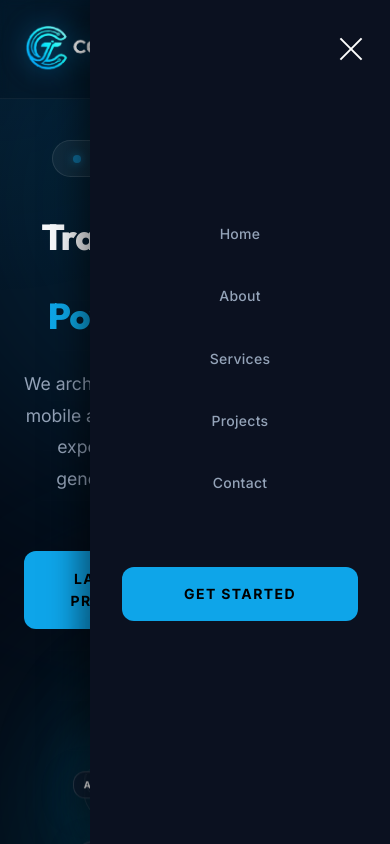
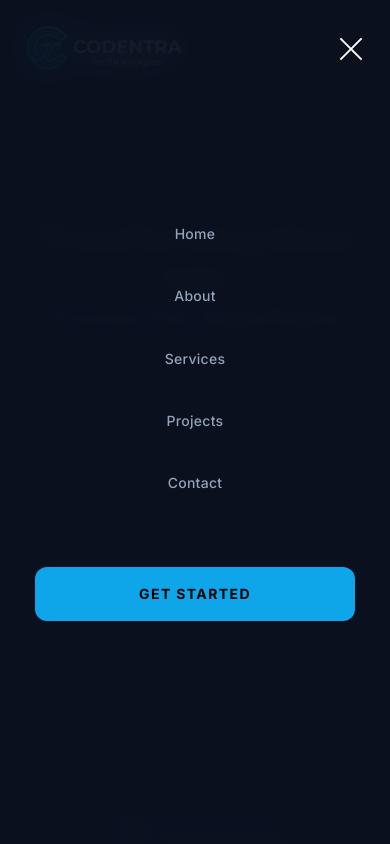
Before and after one commit to codentratechnologies/Codentra_Technologies, a React (Vite) app: page / in a window 390 px wide. Both pictures are taken after a click on the button "Toggle Menu". Shown: the top 844 px of the page. Built offline with nearby package versions, Linux system fonts and the light colour scheme.

Commit message:
Updated website fixes

```diff
--- a/src/App.css
+++ b/src/App.css
@@ -1,5 +1,8 @@
 .app-wrapper {
+  width: 100%;
+  max-width: 100%;
   overflow-x: hidden;
+  box-sizing: border-box;
 }
 
 .marquee-container {
@@ -63,3 +66,27 @@
   color: #fff;
   border: 1px solid var(--glass-border);
 }
+
+@media (max-width: 768px) {
+  .cta-card {
+    padding: 2.5rem 1.5rem !important;
+    box-sizing: border-box;
+    width: 100%;
+  }
+  .cta-card h2 {
+    font-size: 1.875rem;
+  }
+  .cta-card p {
+    font-size: 1rem;
+    margin-bottom: 2rem;
+  }
+}
+
+@media (max-width: 480px) {
+  .cta-card {
+    padding: 2rem 1.25rem !important;
+  }
+  .cta-card h2 {
+    font-size: 1.5rem;
+  }
+}
--- a/src/components/common/Card.css
+++ b/src/components/common/Card.css
@@ -4,6 +4,9 @@
   overflow: hidden;
   display: flex;
   flex-direction: column;
+  box-sizing: border-box;
+  width: 100%;
+  max-width: 100%;
 }
 
 .card-inner {
--- a/src/components/layout/Footer.css
+++ b/src/components/layout/Footer.css
@@ -63,6 +63,9 @@
   color: var(--color-text-dim);
   text-decoration: none;
   transition: var(--transition-fast);
+  word-break: break-word;
+  overflow-wrap: break-word;
+  flex-wrap: wrap;
 }
 
 .footer-contact .contact-item:hover {
@@ -72,6 +75,7 @@
 
 .footer-contact .contact-item svg {
   color: var(--color-primary);
+  flex-shrink: 0;
 }
 
 .footer-bottom {
--- a/src/components/layout/Navbar.css
+++ b/src/components/layout/Navbar.css
@@ -91,19 +91,39 @@
   transition: var(--transition-fast);
 }
 
+.mobile-overlay {
+  position: fixed;
+  inset: 0;
+  background: rgba(0, 0, 0, 0.8);
+  backdrop-filter: blur(8px);
+  z-index: 999;
+  opacity: 0;
+  pointer-events: none;
+  transition: opacity var(--transition-base);
+}
+
+.mobile-overlay.active {
+  opacity: 1;
+  pointer-events: auto;
+}
+
 @media (max-width: 1024px) {
   .nav-links {
     position: fixed;
     top: 0;
     right: -100%;
-    width: 300px;
+    width: 100%;
+    max-width: 100%;
+    box-sizing: border-box;
     height: 100vh;
-    background: var(--color-bg-card);
+    background: rgba(11, 17, 32, 0.95);
+    backdrop-filter: blur(16px);
     flex-direction: column;
     justify-content: center;
     padding: 4rem 2rem;
     transition: var(--transition-base);
     box-shadow: -10px 0 30px rgba(0, 0, 0, 0.5);
+    z-index: 1000;
   }
 
   .nav-links.open {
@@ -134,6 +154,8 @@
   .mobile-cta {
     display: flex;
     width: 100%;
-    margin-top: 2rem;
+    max-width: 320px;
+    margin: 2rem auto 0;
+    box-sizing: border-box;
   }
 }
--- a/src/components/layout/Navbar.jsx
+++ b/src/components/layout/Navbar.jsx
@@ -15,7 +15,23 @@ const Navbar = () => {
     return () => window.removeEventListener('scroll', handleScroll);
   }, []);
 
+  useEffect(() => {
+    if (isMobileMenuOpen) {
+      document.body.style.overflow = 'hidden';
+    } else {
+      document.body.style.overflow = '';
+    }
+    return () => {
+      document.body.style.overflow = '';
+    };
+  }, [isMobileMenuOpen]);
+
   return (
+    <>
+      <div
+        className={`mobile-overlay ${isMobileMenuOpen ? 'active' : ''}`}
+        onClick={() => setIsMobileMenuOpen(false)}
+      ></div>
       <nav className={`navbar ${isScrolled ? 'scrolled' : ''}`}>
         <div className="container nav-container">
           <a href="#home" className="logo-container">
@@ -33,7 +49,7 @@ const Navbar = () => {
                 {link.name}
               </a>
             ))}
-          <Button href="#contact" variant="primary" className="mobile-cta">Get Started</Button>
+            <Button href="#contact" variant="primary" className="mobile-cta" onClick={() => setIsMobileMenuOpen(false)}>Get Started</Button>
           </div>
 
           <div className="nav-actions">
@@ -50,6 +66,7 @@ const Navbar = () => {
           </div>
         </div>
       </nav>
+    </>
   );
 };
 
--- a/src/index.css
+++ b/src/index.css
@@ -42,6 +42,10 @@
 html {
   scroll-behavior: smooth;
   font-size: 16px;
+  width: 100%;
+  max-width: 100%;
+  overflow-x: hidden;
+  box-sizing: border-box;
 }
 
 body {
@@ -50,7 +54,10 @@ body {
   font-family: 'Inter', sans-serif;
   line-height: 1.6;
   -webkit-font-smoothing: antialiased;
+  width: 100%;
+  max-width: 100%;
   overflow-x: hidden;
+  box-sizing: border-box;
 }
 
 h1, h2, h3, h4, h5, h6 {
@@ -104,9 +111,11 @@ button {
 
 /* Layout Utilities */
 .container {
+  width: 100%;
   max-width: var(--container-max-width);
   margin: 0 auto;
   padding: 0 1.5rem;
+  box-sizing: border-box;
 }
 
 .section {
@@ -196,9 +205,15 @@ button {
 @media (max-width: 768px) {
   .grid-3, .grid-2 { grid-template-columns: 1fr; }
   .grid-4 { grid-template-columns: 1fr; }
-  h1 { font-size: 3rem; }
-  h2 { font-size: 2.5rem; }
+  h1 { font-size: 2.75rem; }
+  h2 { font-size: 2.25rem; }
   :root { --section-padding: 4rem; }
+}
+
+@media (max-width: 480px) {
+  h1 { font-size: 2.25rem; }
+  h2 { font-size: 1.875rem; }
+  :root { --section-padding: 3rem; }
 }
 
 /* Responsive Images */
--- a/src/sections/About.css
+++ b/src/sections/About.css
@@ -186,6 +186,24 @@
   }
   .about-footer-actions {
     flex-direction: column;
-    align-items: flex-start;
+    align-items: center;
+    width: 100%;
+    text-align: center;
+    gap: 1.5rem;
+  }
+  .about-cta {
+    width: 88% !important;
+    max-width: 340px;
+    padding: 0.8rem 1.2rem !important;
+    font-size: 0.8rem !important;
+    box-sizing: border-box;
+    display: inline-flex;
+    justify-content: center;
+  }
+  .founder-signature {
+    align-items: center;
+  }
+  .sig-line {
+    background: linear-gradient(to right, transparent, var(--color-primary), transparent);
   }
 }
--- a/src/sections/Contact.css
+++ b/src/sections/Contact.css
@@ -28,6 +28,9 @@
   gap: 1.5rem;
   text-decoration: none;
   transition: var(--transition-base);
+  width: 100%;
+  max-width: 100%;
+  box-sizing: border-box;
 }
 
 a.method-item:hover .method-icon {
@@ -43,6 +46,7 @@ a.method-item:hover .method-value {
 .method-icon {
   width: 50px;
   height: 50px;
+  flex-shrink: 0;
   background: rgba(14, 165, 233, 0.1);
   border-radius: 12px;
   display: flex;
@@ -50,6 +54,13 @@ a.method-item:hover .method-value {
   justify-content: center;
   font-size: 1.25rem;
   color: var(--color-primary);
+}
+
+.method-details {
+  flex: 1;
+  min-width: 0;
+  display: flex;
+  flex-direction: column;
 }
 
 .method-label {
@@ -66,6 +77,9 @@ a.method-item:hover .method-value {
   font-size: 1.125rem;
   font-weight: 700;
   color: #fff;
+  word-break: break-word;
+  overflow-wrap: break-word;
+  display: block;
 }
 
 .form-card {
@@ -101,6 +115,9 @@ a.method-item:hover .method-value {
 
 .form-group input,
 .form-group textarea {
+  width: 100%;
+  max-width: 100%;
+  box-sizing: border-box;
   background: rgba(255, 255, 255, 0.03);
   border: 1px solid rgba(255, 255, 255, 0.08);
   border-radius: 12px;
@@ -120,6 +137,8 @@ a.method-item:hover .method-value {
 
 .submit-btn {
   width: 100%;
+  max-width: 100%;
+  box-sizing: border-box;
   padding: 1.25rem !important;
   margin-top: 1rem;
 }
@@ -132,13 +151,23 @@ a.method-item:hover .method-value {
   font-weight: 600;
 }
 
+.contact-form-container {
+  width: 100%;
+  max-width: 100%;
+  box-sizing: border-box;
+  overflow-x: hidden;
+}
+
 @media (max-width: 1024px) {
   .contact-grid {
     grid-template-columns: 1fr;
     gap: 4rem;
   }
   .form-card {
-    padding: 2rem !important;
+    padding: 2.5rem 1.5rem !important;
+    width: 100%;
+    max-width: 100%;
+    box-sizing: border-box;
   }
 }
 
@@ -146,4 +175,30 @@ a.method-item:hover .method-value {
   .form-row {
     grid-template-columns: 1fr;
   }
+  .premium-form {
+    width: 100%;
+    max-width: 100%;
+    box-sizing: border-box;
+  }
 }
+
+@media (max-width: 480px) {
+  .form-card {
+    padding: 1.5rem 1rem !important;
+  }
+  .form-group input,
+  .form-group textarea {
+    padding: 0.8rem 1rem;
+    font-size: 0.875rem;
+  }
+  .contact-grid {
+    gap: 3rem;
+  }
+  .method-item {
+    gap: 1rem;
+    flex-wrap: wrap;
+  }
+  .method-value {
+    font-size: 0.875rem;
+  }
+}
--- a/src/sections/Hero.css
+++ b/src/sections/Hero.css
@@ -427,6 +427,20 @@
     font-size: 2.75rem;
   }
 
+  .hero-desc {
+    font-size: 1.15rem;
+    margin-bottom: 2.5rem;
+    padding: 0 10px;
+  }
+
+  .hero-cta {
+    width: 100%;
+    padding: 0 20px;
+    box-sizing: border-box;
+    justify-content: center;
+    gap: 16px;
+  }
+
   .orbital-system {
     width: 280px;
     height: 280px;
@@ -439,6 +453,24 @@
   .tech-node {
     padding: 0.4rem 0.8rem;
     font-size: 0.65rem;
+  }
+}
+
+@media (max-width: 576px) {
+  .hero-cta {
+    flex-direction: column;
+    align-items: center;
+    width: 100%;
+    padding: 0 20px;
+    gap: 16px;
+    box-sizing: border-box;
+  }
+
+  .hero-cta .btn {
+    width: 100%;
+    max-width: 320px;
+    padding: 0.875rem 1.5rem;
+    box-sizing: border-box;
   }
 }
 
@@ -458,6 +490,6 @@
   }
 
   .hero-desc {
-    font-size: 1.1rem;
+    font-size: 1.05rem;
   }
 }
--- a/src/sections/Projects.css
+++ b/src/sections/Projects.css
@@ -98,3 +98,10 @@
   border-radius: 6px;
   color: var(--color-text-dim);
 }
+
+@media (max-width: 768px) {
+  .project-info {
+    padding: 1.5rem;
+    box-sizing: border-box;
+  }
+}
--- a/src/sections/Services.css
+++ b/src/sections/Services.css
@@ -89,3 +89,10 @@
   opacity: 1;
   transform: translateX(0);
 }
+
+@media (max-width: 768px) {
+  .service-link {
+    opacity: 1;
+    transform: translateX(0);
+  }
+}
```
Lines whose indentation alone changed are shown as unchanged.
